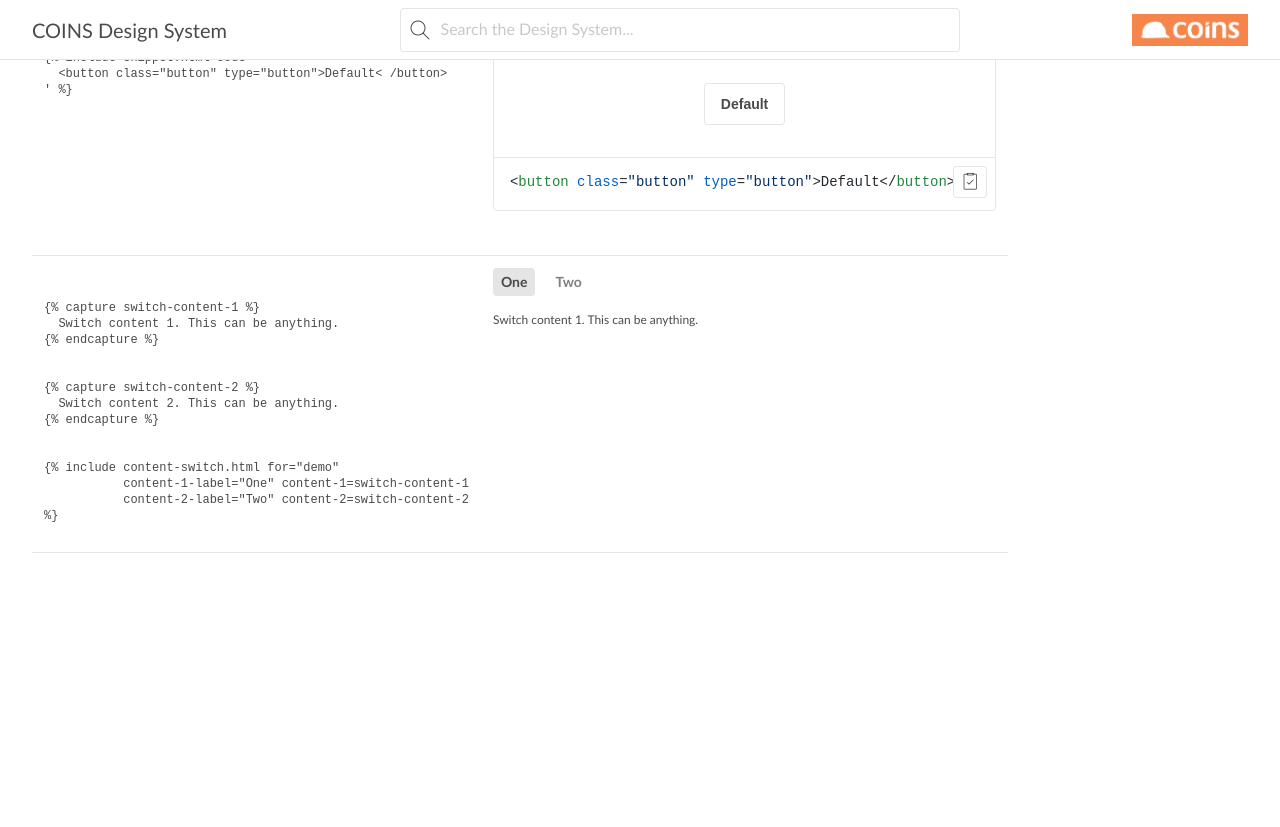
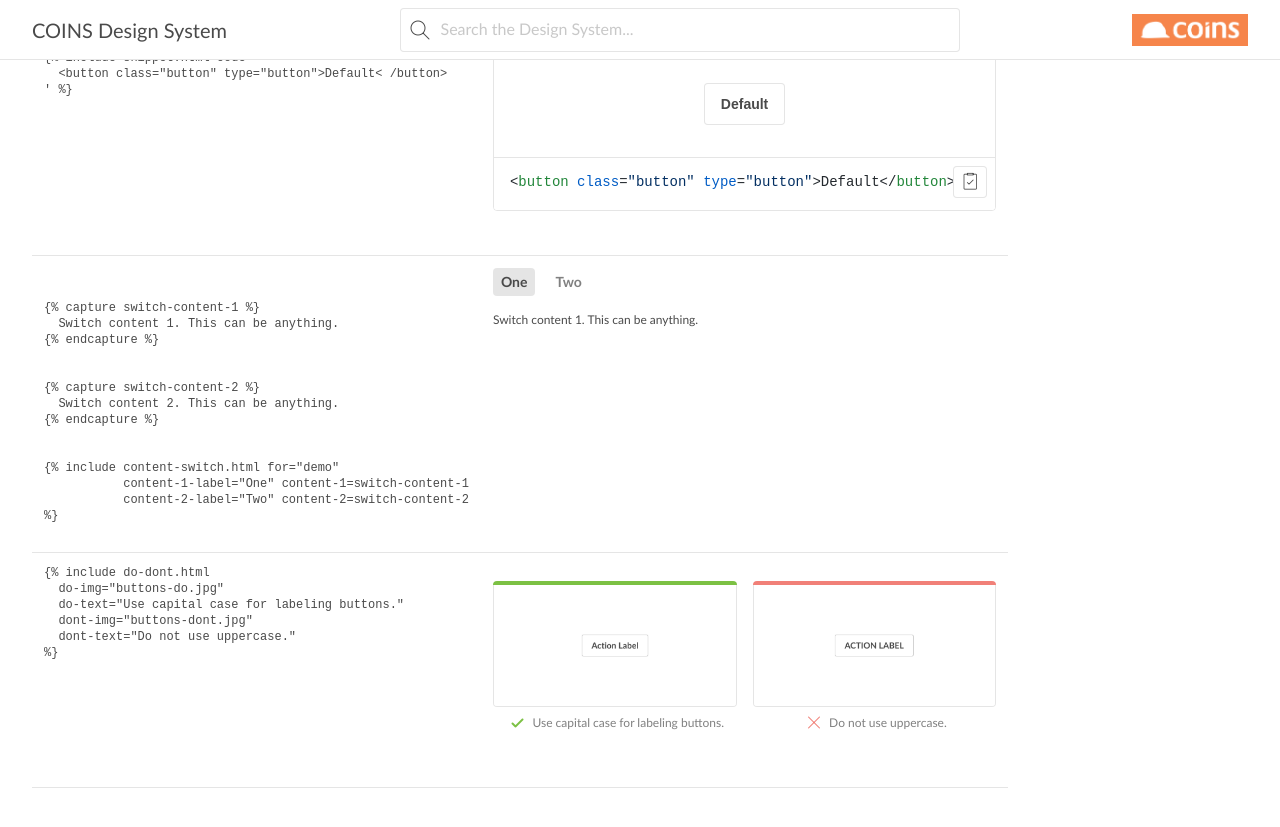
Before and after one commit to COINS-Naz/coins-design-system, a Jekyll site: the page built from cheatsheet.html, in a window 1280 px wide and 900 px high, scrolled down 1662 px. Shown: the top 827 px of the window. Built offline with Jekyll 4.4.1, drawn with Linux system fonts in a browser that asks for light colours; nearby versions of some CDN libraries; some web fonts are replaced; before the commit the page ends 2327 px from its top, so only the background shows below that.

Commit message:
Update cheatsheet.html

```diff
--- a/cheatsheet.html
+++ b/cheatsheet.html
@@ -211,5 +211,25 @@ permalink: /cheatsheet/
 %}
       </td>
     </tr>
+    <tr>
+      <td>
+        <pre>
+{&#37; include do-dont.html
+  do-img="buttons-do.jpg"
+  do-text="Use capital case for labeling buttons."
+  dont-img="buttons-dont.jpg"
+  dont-text="Do not use uppercase."
+%}
+        </pre>
+      </td>
+      <td>
+{% include do-dont.html
+  do-img="buttons-do.jpg"
+  do-text="Use capital case for labeling buttons."
+  dont-img="buttons-dont.jpg"
+  dont-text="Do not use uppercase."
+%}
+      </td>
+    </tr>
   </tbody>
 </table>
```
